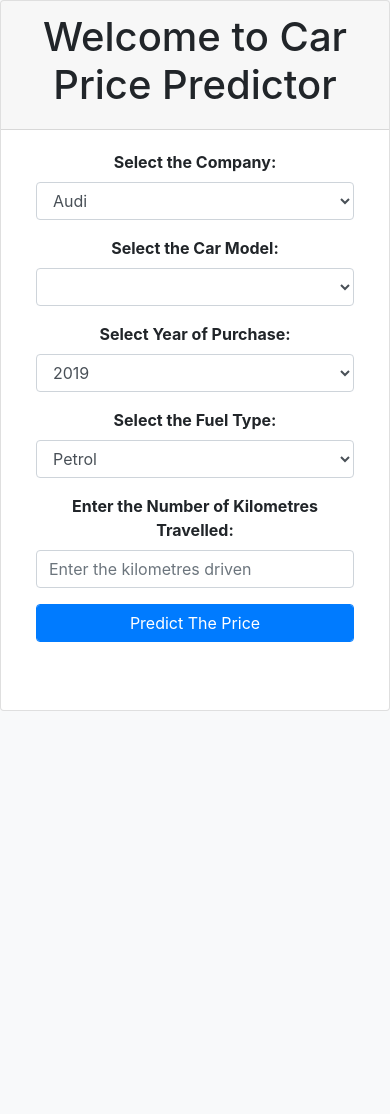
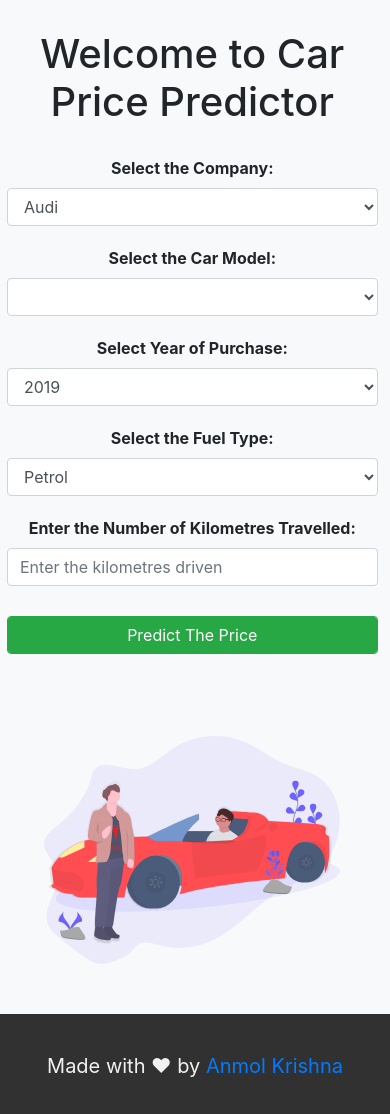
Before and after one commit to Anmol2308/Used-Car-Price-Predictor, a Flask app: page / in a window 390 px wide. Before the commit the page ends 711 px from the top, so only its background shows below. Run offline with Flask 2, Linux system fonts and the light colour scheme; lists and menus that the app fills with data are empty; parts of the project's set-up code (start-up, migrations or seed data) failed here and were passed over; some libraries are stand-ins or nearby versions.

Commit message:
Added Styling and Responsiveness

```diff
--- a/templates/index.html
+++ b/templates/index.html
@@ -1,10 +1,11 @@
 <!DOCTYPE html>
 <html lang="en">
 
-<head xmlns="http://www.w3.org/1999/xhtml">
+<head>
+    <meta name="viewport" content="width=device-width, initial-scale=1">
     <meta charset="UTF-8">
     <title>Car Price Predictor</title>
-    <link rel="stylesheet" href="static/css/style.css">
+    <link rel="stylesheet" type="text/css" href="static/style.css">
     <link rel="stylesheet" type="text/css"
         href="https://cdnjs.cloudflare.com/ajax/libs/font-awesome/5.11.2/css/all.css">
     <script src="https://ajax.googleapis.com/ajax/libs/jquery/3.4.1/jquery.min.js"></script>
@@ -21,15 +22,15 @@
 
 <body class="bg-light">
 
-    <div class="container">
-        <div class="row">
-            <div class="card mt-50" style="width: 100%; height: 100%">
-                <div class="card-header" style="text-align: center">
+    <div>
+        <div class="mainContent">
+            <div>
+                <div class="heading" style="text-align: center">
                     <h1>Welcome to Car Price Predictor</h1>
                 </div>
-                <div class="card-body">
+                <div>
                     <form method="post" accept-charset="utf-8" name="Modelform">
-                        <div class="col-md-10 form-group" style="text-align: center">
+                        <div style="text-align: center">
                             <label><b>Select the Company:</b> </label><br>
                             <select class="selectpicker form-control" id="company" name="company" required="1"
                                 onchange="load_car_models(this.id,'car_models')">
@@ -38,12 +39,12 @@
                                 {% endfor %}
                             </select>
                         </div>
-                        <div class="col-md-10 form-group" style="text-align: center">
+                        <div style="text-align: center">
                             <label><b>Select the Car Model:</b> </label><br>
                             <select class="selectpicker form-control" id="car_models" name="car_models" required="1">
                             </select>
                         </div>
-                        <div class="col-md-10 form-group" style="text-align: center">
+                        <div style="text-align: center">
                             <label><b>Select Year of Purchase:</b> </label><br>
                             <select class="selectpicker form-control" id="year" name="year" required="1">
                                 {% for year in years %}
@@ -51,7 +52,7 @@
                                 {% endfor %}
                             </select>
                         </div>
-                        <div class="col-md-10 form-group" style="text-align: center">
+                        <div style="text-align: center">
                             <label><b>Select the Fuel Type:</b> </label><br>
                             <select class="selectpicker form-control" id="fuel_type" name="fuel_type" required="1">
                                 {% for fuel in fuel_type %}
@@ -59,24 +60,30 @@
                                 {% endfor %}
                             </select>
                         </div>
-                        <div class="col-md-10 form-group" style="text-align: center">
+                        <div style="text-align: center">
                             <label><b>Enter the Number of Kilometres Travelled:</b> </label><br>
                             <input type="text" class="form-control" id="kilo_driven" name="kilo_driven"
                                 placeholder="Enter the kilometres driven ">
                         </div>
-                        <div class="col-md-10 form-group" style="text-align: center">
-                            <button class="btn btn-primary form-control" onclick="send_data()">Predict The
+                        <div style="text-align: center">
+                            <button class="btn btn-success form-control" onclick="send_data()">Predict The
                                 Price</button>
                         </div>
                     </form>
                     <br>
                     <div class="row">
-                        <div class="col-12" style="text-align: center">
+                        <div style="text-align: center">
                             <h4><span id="prediction"></span></h4>
                         </div>
                     </div>
                 </div>
             </div>
+            <div class="image">
+                <img src="./static/car.svg">
+            </div>
+        </div>
+        <div class="footer">
+            <p class="love">Made with ❤ by <a id="link" href="https://www.linkedin.com/in/anmol-krishna-04297023b/">Anmol Krishna</a></p>
         </div>
     </div>
 
--- a/templates/static/style.css
+++ b/templates/static/style.css
@@ -4,10 +4,73 @@
     box-sizing: border-box;
 }
 
-.bg-dark {
-    background-color: #757678;
+.bg-light {
+    background-color: #f1f1f1;
 }
 
-.nt-50 {
-    margin-top: 50px;
+.mainContent {
+    margin-top: 30px;
+    margin-left: 40px;
+    width: 95%;
+
+    display: grid;
+    grid-template-columns: 1.2fr 1.5fr;
 }
+
+.image {
+    display: grid;
+    place-items: center;
+}
+
+img {
+    width: 600px;
+}
+
+.btn {
+    margin-top: 30px;
+}
+
+.selectpicker {
+    margin-bottom: 30px;
+}
+
+.heading {
+    margin-bottom: 50px;
+}
+
+.footer {
+    height: 100px;
+    background-color: rgb(49, 49, 49);
+    color: #f1f1f1;
+    padding-top: 20px;
+    font-size: 20px;
+    display: grid;
+    place-items: center;
+}
+
+#link {
+    text-decoration: none;
+}
+
+@media screen and (max-width: 600px) {
+    /* .image {
+        display: none;
+    } */
+    .mainContent {
+        margin-left: 7px;
+        grid-template-columns: 1fr;
+        grid-template-rows: 1fr 0.5fr;
+    }
+    img {
+        width: 80%;
+    }
+    .btn {
+        margin-top: 30px;
+    }
+    .selectpicker {
+        margin-bottom: 20px;
+    }
+    .heading {
+        margin-bottom: 30px;
+    }
+  }
```
Also changed, not shown: index.html (deleted, +0 -15 lines), templates/static/car.svg (added).
